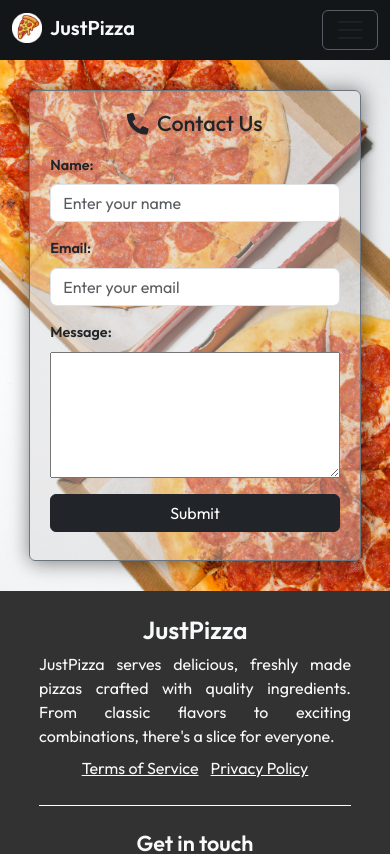
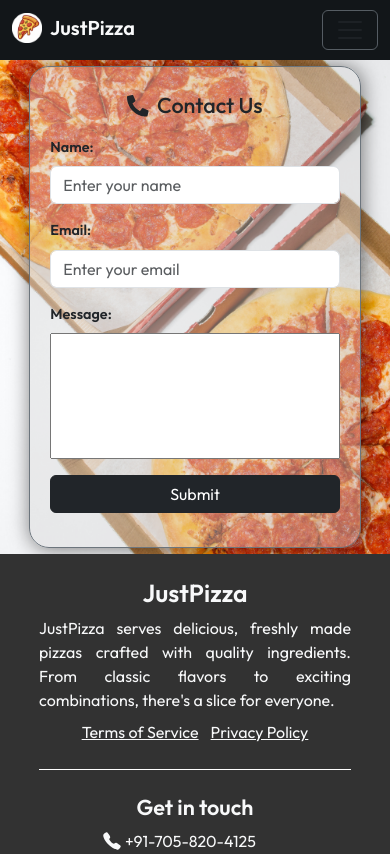
Before and after one commit to vaibhav-velhal/just-pizza-react, a React (Vite) app: page /contact in a window 390 px wide. Shown: the top 854 px of the page. Built offline with nearby package versions, Linux system fonts and the light colour scheme.

Commit message:
Fix navbar to top using Bootstrap

```diff
--- a/src/components/Navbar.jsx
+++ b/src/components/Navbar.jsx
@@ -4,7 +4,7 @@ import "../styles/Navbar.css";
 function Navbar() {
 
     return (
-        <nav className="navbar navbar-expand-lg">
+        <nav className="navbar navbar-expand-lg fixed-top">
             <div className="container-fluid mx-md-5">
                 <a href="/" className="navbar-brand text-light fw-semibold">
                     <img src="/JustPizza Logo.png" alt=""className="me-2 mb-1" style={{height: 30, width: 30}}/>JustPizza
--- a/src/pages/Contact.jsx
+++ b/src/pages/Contact.jsx
@@ -31,7 +31,7 @@ function ContactPage() {
     };
 
     return (
-        <div id="row-div" className="row w-100 m-0">
+        <div id="row-div" className="row w-100 m-0 mt-4">
             <div className="col-12 col-md-6 p-0 pizza-left-img"></div>
             <div id="form-div" className="col-12 col-md-6 p-0">
                 <form onSubmit={onSubmit} className="my-md-5">
--- a/src/pages/Home.jsx
+++ b/src/pages/Home.jsx
@@ -4,7 +4,7 @@ import Menu from '../components/Menu';
 function Home() {
 
     return(
-        <div id='home-page' className="container-fluid p-3 pb-5 p-md-5 pb-md-5 mb-5">
+        <div id='home-page' className="container-fluid">
             <div className="headerContainer rounded-3">
                 <div className="welcome-text">
                     <h1 className='m-0 fw-bold'>Welcome to JustPizza</h1>
--- a/src/styles/Contact.css
+++ b/src/styles/Contact.css
@@ -1,4 +1,4 @@
-.row {
+#row-div {
     height: 100%;
 }
 
@@ -17,6 +17,10 @@ form {
     display: flex;
     flex-direction: column;
     justify-content: center;
+}
+
+form textarea {
+    resize: none;
 }
 
 form button {
@@ -39,7 +43,7 @@ form button {
         width: 85%;
         background-color: hsla(0, 0%, 82%, 0.4);
         border: 1px solid #6c757d;
-        border-radius: 6px;
+        border-radius: 20px;
         padding: 20px;
         box-shadow: 1px 1px 20px 0.5px hsla(0, 0%, 0%, 0.5);
     }
--- a/src/styles/Home.css
+++ b/src/styles/Home.css
@@ -1,3 +1,7 @@
+#home-page {
+    padding: 95px 48px;
+}
+
 .headerContainer {
     height: 70vh;
     background: url("/pizza.jpeg") no-repeat center center;
@@ -23,27 +27,23 @@
 
 
 @media (max-width: 767px) {
+    #home-page {
+        padding: 75px 16px 95px 16px;
+    }
+
     .headerContainer{
         justify-content: center;
     }
 
     .welcome-text {
-        /* width: clamp(280px, 85vw, 100vw); */
         margin-left: 15px;
-        /* border-radius: 10px; */
-        /* padding: 20px; */
-        /* background-color: hsla(206, 16%, 8%, 0.8); */
-        /* color: white; */
-        /* border: 1px solid hsla(0, 0%, 100%, 0.5); */
     }
 
     .headerContainer h1 {
         font-size: 40px;
-        /* color: white; */
     }
 
     .headerContainer p {
         font-size: 20px;
-        /* color: hsla(0, 0%, 100%, 0.5); */
     }
 }
```
